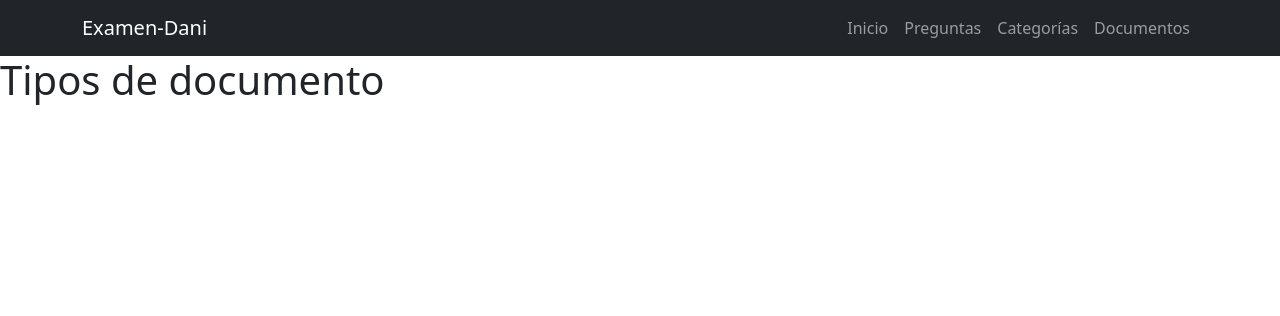
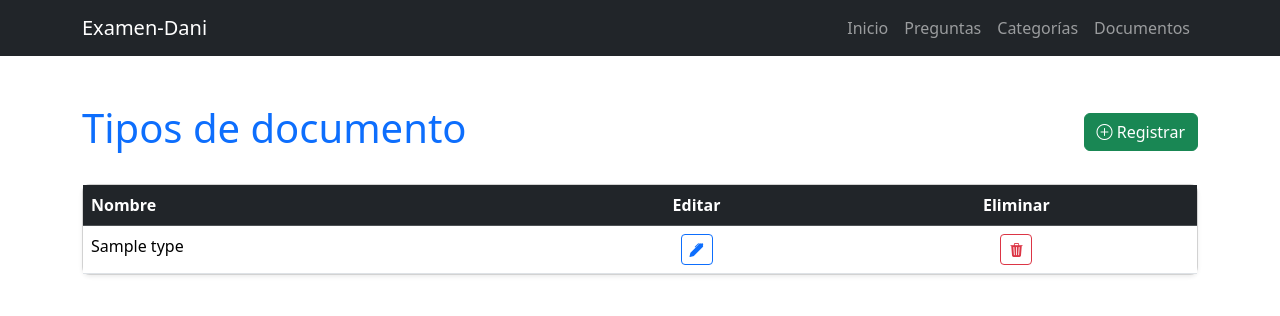
Before and after one commit to JuanDavidZabalaTapiero/examen-prix, a Flask app: page /doc_types/ in a window 1280 px wide. Shown: the top 316 px of the page. Run offline with Flask 3, Linux system fonts and the light colour scheme; tables that the repository leaves empty hold one stand-in row (values such as "Sample post"); some libraries are stand-ins or nearby versions.

Commit message:
add: CRUD of doc_types

```diff
--- a/app/blueprints/categories/routes.py
+++ b/app/blueprints/categories/routes.py
@@ -39,7 +39,8 @@ def create_category():
             return redirect(url_for("categories.new_category"))
 
         flash(message, "success_categories_new_category")
-        return redirect(url_for("categories.new_category"))
+
+    return redirect(url_for("categories.new_category"))
 
 
 # == EDITAR CATEGORÍA ==
@@ -70,6 +71,8 @@ def update_category():
 
         return redirect(url_for("categories.edit_category", category_id=category_id))
 
+    return redirect(url_for("categories.home"))
+
 
 # == ELIMINAR CATEGORÍA ==
 @categories_bp.route("/delete/<int:category_id>")
--- a/app/blueprints/document_types/models.py
+++ b/app/blueprints/document_types/models.py
@@ -6,3 +6,5 @@ class DocumentType(db.Model):
 
     id = db.Column(db.Integer, primary_key=True, autoincrement=True, nullable=False)
     name = db.Column(db.String(50), unique=True, nullable=False)
+
+    students = db.relationship("Student", back_populates="document")
--- a/app/blueprints/document_types/routes.py
+++ b/app/blueprints/document_types/routes.py
@@ -1,8 +1,86 @@
-from flask import Blueprint, render_template
+from flask import Blueprint, flash, redirect, render_template, request, url_for
+
+from .services import (
+    create_document_type_service,
+    delete_document_type_service,
+    get_all_document_types,
+    get_document_type,
+    update_document_type_service,
+)
 
 doc_types_bp = Blueprint("doc_types", __name__, url_prefix="/doc_types")
 
 
+# == HOME ==
 @doc_types_bp.route("/")
 def home():
-    return render_template("doc_types/home.html")
+    success, message, document_types = get_all_document_types()
+
+    if not success:
+        flash(message, "error_doc_types_home")
+
+    return render_template("doc_types/home.html", document_types=document_types)
+
+
+# == REGISTRAR DOCUMENTO ==
+@doc_types_bp.route("/new")
+def new_document_type():
+    return render_template("doc_types/new_document_type.html")
+
+
+@doc_types_bp.route("/create", methods=["POST"])
+def create_document_type():
+    if request.method == "POST":
+        doc_type_name = request.form.get("doc_type_name")
+        success, message, _ = create_document_type_service(doc_type_name)
+
+        if success:
+            flash(message, "success_doc_types_new_document_type")
+        else:
+            flash(message, "error_doc_types_new_document_type")
+
+    return redirect(url_for("doc_types.new_document_type"))
+
+
+# == EDITAR DOCUMENTO ==
+@doc_types_bp.route("/edit/<int:doc_type_id>")
+def edit_document_type(doc_type_id):
+    success, message, document = get_document_type(doc_type_id)
+
+    if not success:
+        flash(message, "error_doc_types_edit_document_type")
+
+    return render_template("doc_types/edit_document_type.html", document=document)
+
+
+@doc_types_bp.route("/update", methods=["POST"])
+def update_document_type():
+    if request.method == "POST":
+        doc_type_id = request.form.get("doc_type_id")
+        doc_type_name = request.form.get("doc_type_name")
+
+        success, message, _ = update_document_type_service(doc_type_id, doc_type_name)
+
+        if success:
+            flash(message, "success_doc_types_edit_document_type")
+        else:
+            flash(message, "error_doc_types_edit_document_type")
+
+        return redirect(
+            url_for("doc_types.edit_document_type", doc_type_id=doc_type_id)
+        )
+
+    return redirect(url_for("doc_type.home"))
+
+
+# == ELIMINAR DOCUMENTO ==
+@doc_types_bp.route("/delete/<int:document_type_id>")
+def delete_document_type(document_type_id):
+    success, message = delete_document_type_service(document_type_id)
+
+    if success:
+        flash(message, "success_doc_types_home")
+    else:
+        flash(message, "error_doc_types_home")
+
+    return redirect(url_for("doc_types.home"))
--- /dev/null
+++ b/app/blueprints/document_types/services.py
@@ -0,0 +1,92 @@
+from sqlalchemy.exc import IntegrityError
+
+from app.extensions import db
+
+from .models import DocumentType
+
+
+# == CREATE ==
+def create_document_type_service(name):
+    if not name:
+        return False, "Todos los campos son obligatorios", None
+    try:
+        doc_type = DocumentType(name=name)
+        db.session.add(doc_type)
+        db.session.commit()
+        return True, "Tipo de documento registrado correctamente", doc_type
+
+    except IntegrityError:
+        db.session.rollback()
+        return False, "El tipo de documento ya está registrado", None
+
+    except Exception as e:
+        db.session.rollback()
+        print(f"Error en create_document_type_service: {e}")
+        return False, "Error al intentar registrar el tipo de documento", None
+
+
+# == READ ==
+def get_all_document_types():
+    try:
+        document_types = DocumentType.query.all()
+        return True, "Tipos de documento consultados correctamente", document_types
+    except Exception as e:
+        print(f"Error en get_all_document_types: {e}")
+        return False, "Error al intentar consultar los tipos de documento", []
+
+
+def get_document_type(document_type_id):
+    if not document_type_id:
+        return False, "Todos los campos son obligatorios", None
+    try:
+        document_type = DocumentType.query.get(document_type_id)
+        return True, "Tipo de documento consultado correctamente", document_type
+    except Exception as e:
+        print(f"Error en get_document_type: {e}")
+        return False, "Error al intentar consultar el tipo de documento", None
+
+
+# == UPDATE ==
+def update_document_type_service(document_type_id, name):
+    if not document_type_id or not name:
+        return False, "Todos los campos son obligatorios", None
+    try:
+        success, message, document_type = get_document_type(document_type_id)
+
+        if not success:
+            return False, message
+
+        document_type.name = name
+        db.session.commit()
+
+        return True, "Tipo de documento editado", document_type
+
+    except Exception as e:
+        db.session.rollback()
+        print(f"Error en update_document_type_service: {e}")
+        return False, "Error al intentar editar el tipo de documento", None
+
+
+# == DELETE ==
+def delete_document_type_service(document_type_id):
+    if not document_type_id:
+        return False, "Todos los campos son obligatorios"
+
+    try:
+        success, message, document_type = get_document_type(document_type_id)
+
+        if not success:
+            return False, message
+
+        if document_type.students:
+            return False, "Hay alumnos registrados con este tipo de documento"
+
+        db.session.delete(document_type)
+        db.session.commit()
+
+        return True, "Tipo de documento eliminado"
+
+    except Exception as e:
+        db.session.rollback()
+        print(f"Error en delete_document_type: {e}")
+        return False, "Error al intentar eliminar el tipo de documento"
--- a/app/blueprints/students/models.py
+++ b/app/blueprints/students/models.py
@@ -18,6 +18,8 @@ class Student(db.Model):
         "Response", backref="student", cascade="all, delete-orphan"
     )
 
+    document = db.relationship("DocumentType", back_populates="students", lazy="joined")
+
 
 class Response(db.Model):
     __tablename__ = "responses"
--- a/app/templates/categories/edit_category.html
+++ b/app/templates/categories/edit_category.html
@@ -10,7 +10,7 @@
 
 {% block body %}
 
-{% include "categories/back_header.html" %}
+{% include "headers/main_header.html" %}
 
 <div class="container mt-5">
     <h1 class="h3 text-primary mb-4 text-center">Editar categoría</h1>
--- a/app/templates/doc_types/home.html
+++ b/app/templates/doc_types/home.html
@@ -1,4 +1,10 @@
 {% extends "base.html" %}
+
+<!-- MENSAJES FLASH -->
+{% set flash_categories = {
+'error_doc_types_home': 'alert-danger',
+'success_doc_types_home': 'alert-success'
+} %}
 
 {% block title %}Tipos de documento{% endblock %}
 
@@ -7,6 +13,78 @@
 <!-- HEADER -->
 {% include "headers/main_header.html" %}
 
-<h1>Tipos de documento</h1>
+<div class="container mt-5">
+    <!-- TÍTULO -->
+    <div class="d-flex justify-content-between align-items-center mb-4">
+        <h1 class="text-primary">Tipos de documento</h1>
+        <a href="{{ url_for('doc_types.new_document_type') }}" class="btn btn-success">
+            <i class="bi bi-plus-circle"></i> Registrar
+        </a>
+    </div>
+
+    <!-- TABLA -->
+    {% if document_types %}
+    <div class="card shadow-sm rounded-3">
+        <div class="card-body p-0">
+            <table class="table table-hover mb-0">
+                <thead class="table-dark">
+                    <tr>
+                        <th scope="col">Nombre</th>
+                        <th scope="col" class="text-center">Editar</th>
+                        <th scope="col" class="text-center">Eliminar</th>
+                    </tr>
+                </thead>
+                <tbody>
+                    {% for document in document_types %}
+                    <tr>
+                        <td>{{ document.name }}</td>
+                        <td class="text-center">
+                            <a href="{{ url_for('doc_types.edit_document_type', doc_type_id=document.id) }}"
+                                class="btn btn-sm btn-outline-primary">
+                                <i class="bi bi-pen-fill"></i>
+                            </a>
+                        </td>
+                        <td class="text-center">
+                            <a href="#" class="btn btn-sm btn-outline-danger" data-bs-toggle="modal"
+                                data-bs-target="#confirmDeleteModal{{ document.id }}">
+                                <i class="bi bi-trash3-fill"></i>
+                            </a>
+
+                            <!-- MODAL -->
+                            <div class="modal fade" id="confirmDeleteModal{{ document.id }}" tabindex="-1">
+                                <div class="modal-dialog modal-dialog-centered">
+                                    <div class="modal-content">
+                                        <div class="modal-header bg-danger text-white">
+                                            <h5 class="modal-title">Confirmar eliminación</h5>
+                                            <button type="button" class="btn-close btn-close-white"
+                                                data-bs-dismiss="modal"></button>
+                                        </div>
+                                        <div class="modal-body">
+                                            ¿Seguro que deseas eliminar el tipo de documento <strong>{{ document.name
+                                                }}</strong>?
+                                        </div>
+                                        <div class="modal-footer">
+                                            <button type="button" class="btn btn-secondary"
+                                                data-bs-dismiss="modal">Cancelar</button>
+                                            <a href="{{ url_for('doc_types.delete_document_type', document_type_id=document.id) }}"
+                                                class="btn btn-danger">Eliminar</a>
+                                        </div>
+                                    </div>
+                                </div>
+                            </div>
+                        </td>
+                    </tr>
+                    {% endfor %}
+                </tbody>
+            </table>
+        </div>
+    </div>
+    {% else %}
+    <!-- ALERTA SI NO HAY REGISTROS -->
+    <div class="alert alert-warning text-center mt-4" role="alert">
+        No hay tipos de documento registrados.
+    </div>
+    {% endif %}
+</div>
 
 {% endblock %}
```
Also changed, not shown: app/blueprints/categories/services.py (+6 -6 lines), app/templates/categories/back_header.html (deleted, +0 -10 lines), app/templates/categories/new_category.html (+7 -3 lines), app/templates/doc_types/edit_document_type.html (added, +49 -0 lines), app/templates/doc_types/new_document_type.html (added, +43 -0 lines), app/templates/questions/home.html (+5 -4 lines).
